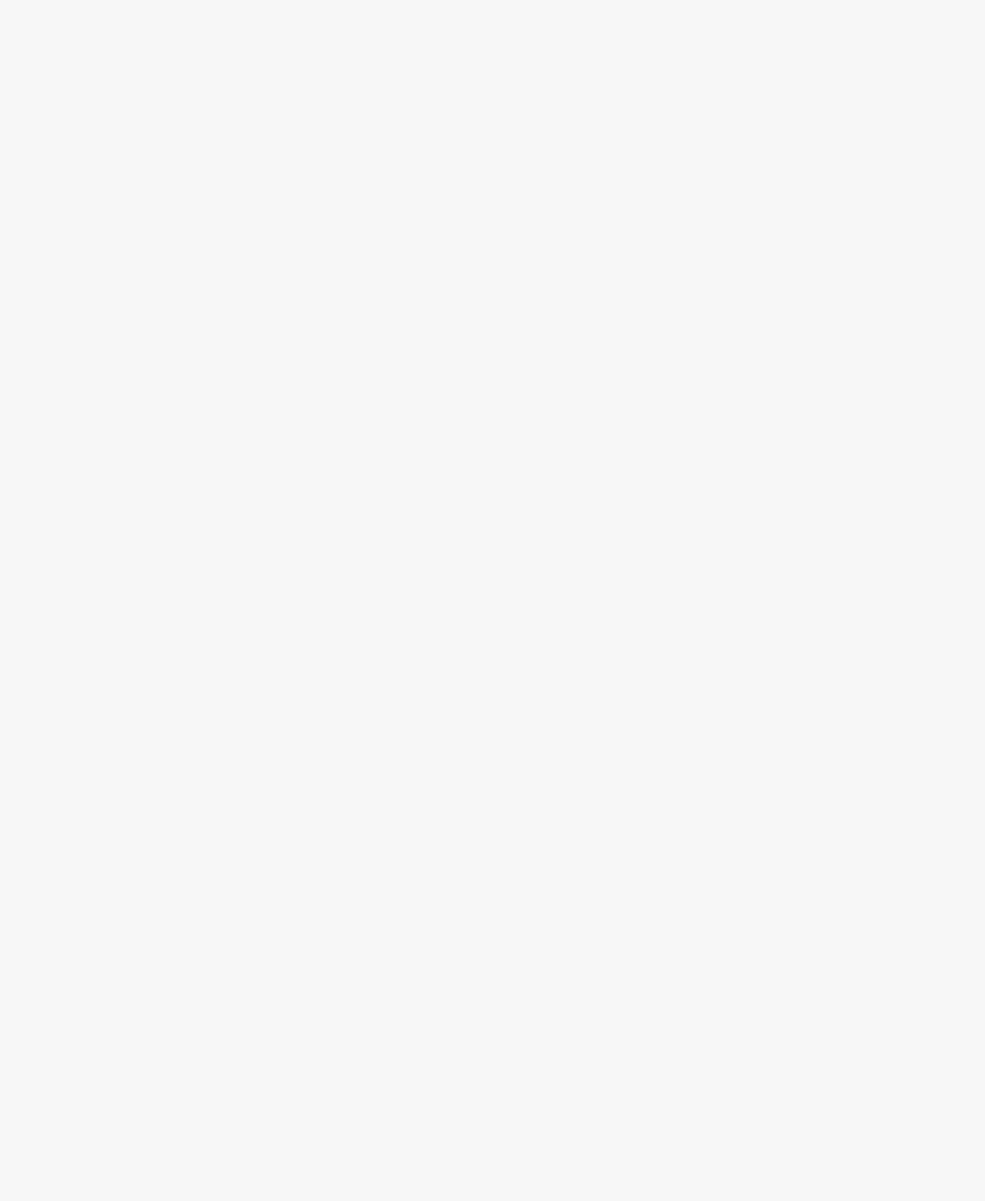
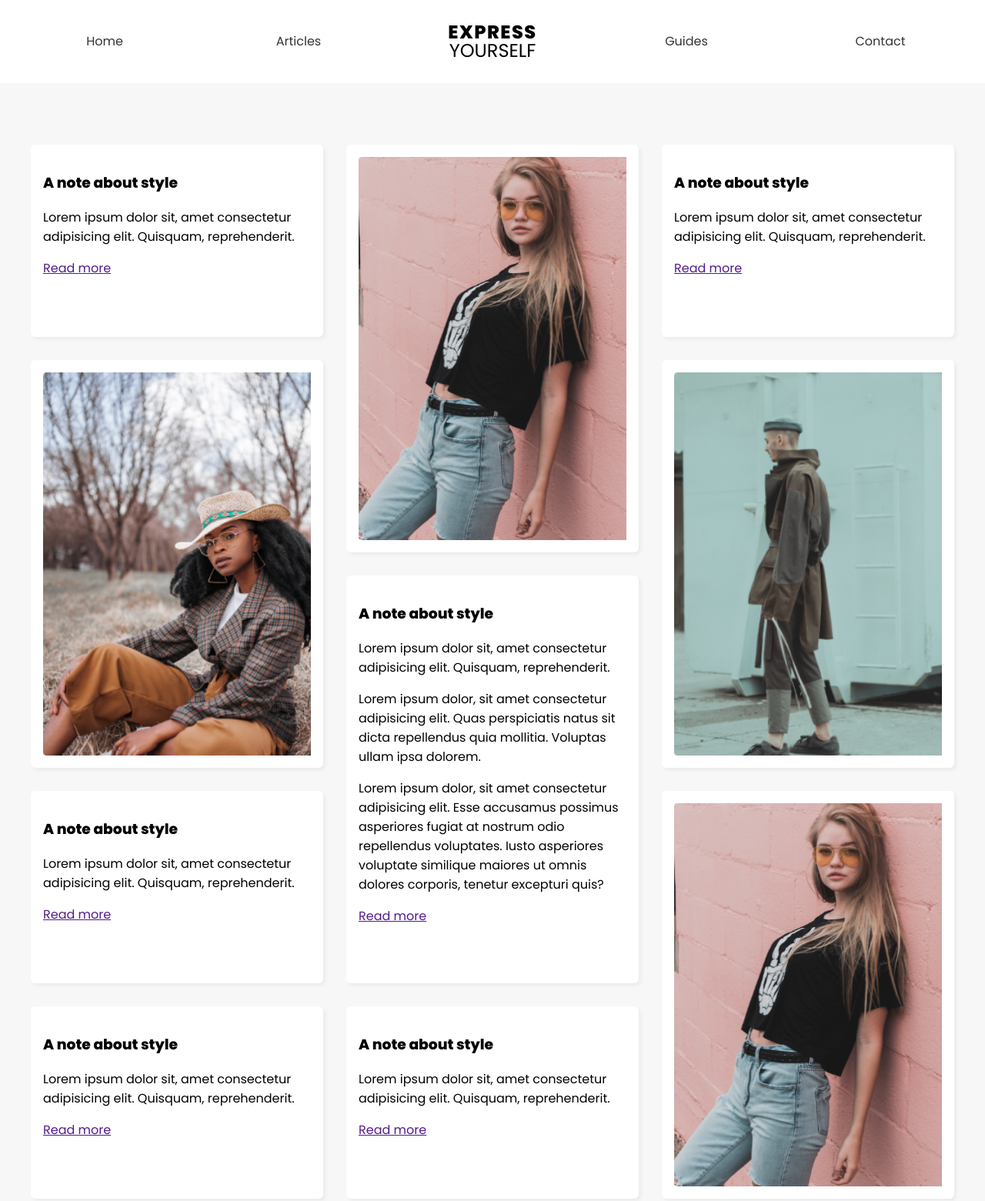
Before and after one commit to KieranWebDev/Grid-practice, a plain HTML site: page 4 - masonry/index.html in a window 1280 px wide. Shown: the whole page at 77% size. Before the commit the page ends 800 px from the top, so only its background shows below. Drawn offline with Linux system fonts and the light colour scheme.

Commit message:
tutorial 4 complete

```diff
--- a/4 - masonry/index.html
+++ b/4 - masonry/index.html
@@ -1,12 +1,75 @@
 <html lang="en">
+
 <head>
   <meta charset="UTF-8">
   <meta http-equiv="X-UA-Compatible" content="IE=edge">
   <meta name="viewport" content="width=device-width, initial-scale=1.0">
+  <link rel="stylesheet" href="styles.css">
   <title>Masonry Style Layout</title>
-  <link rel="stylesheet" href="styles.css">
 </head>
+
 <body>
+  <header>
+    <nav>
+      <a href="/">Home</a>
+      <a href="/">Articles</a>
+      <h1>
+        <div>Express</div>
+        <div>Yourself</div>
+      </h1>
+      <a href="/">Guides</a>
+      <a href="/">Contact</a>
+    </nav>
+  </header>
+  <main>
+    <div class="short">
+      <h3>A note about style</h3>
+      <p>Lorem ipsum dolor sit, amet consectetur adipisicing elit. Quisquam, reprehenderit.</p>
+      <a href="">Read more</a>
+    </div>
+    <div class="tall">
+      <img src="img/1.png" alt="model">
+    </div>
+    <div class="short">
+      <h3>A note about style</h3>
+      <p>Lorem ipsum dolor sit, amet consectetur adipisicing elit. Quisquam, reprehenderit.</p>
+      <a href="">Read more</a>
+    </div>
+    <div class="tall">
+      <img src="img/2.png" alt="model">
+    </div>
+    <div class="tall">
+      <img src="img/3.png" alt="model">
+    </div>
+    <div class="tall">
+      <h3>A note about style</h3>
+      <p>Lorem ipsum dolor sit, amet consectetur adipisicing elit. Quisquam, reprehenderit.</p>
+      <p>Lorem ipsum dolor, sit amet consectetur adipisicing elit. Quas perspiciatis natus sit dicta repellendus quia
+        mollitia. Voluptas ullam ipsa dolorem.</p>
+      <p>Lorem ipsum dolor, sit amet consectetur adipisicing elit. Esse accusamus possimus asperiores fugiat at nostrum
+        odio repellendus voluptates. Iusto asperiores voluptate similique maiores ut omnis dolores corporis, tenetur
+        excepturi quis?</p>
+      <a href="">Read more</a>
+    </div>
+    <div class="short">
+      <h3>A note about style</h3>
+      <p>Lorem ipsum dolor sit, amet consectetur adipisicing elit. Quisquam, reprehenderit.</p>
+      <a href="">Read more</a>
+    </div>
+    <div class="tall">
+      <img src="img/1.png" alt="model">
+    </div>
+    <div class="short">
+      <h3>A note about style</h3>
+      <p>Lorem ipsum dolor sit, amet consectetur adipisicing elit. Quisquam, reprehenderit.</p>
+      <a href="">Read more</a>
+    </div>
+    <div class="short">
+      <h3>A note about style</h3>
+      <p>Lorem ipsum dolor sit, amet consectetur adipisicing elit. Quisquam, reprehenderit.</p>
+      <a href="">Read more</a>
+    </div>
+  </main>
+</body>
 
-</body>
 </html>
--- a/4 - masonry/styles.css
+++ b/4 - masonry/styles.css
@@ -2,6 +2,81 @@
 
 body {
   margin: 0;
-  font-family: "Poppins";
+  font-family: 'Poppins';
   background: #f7f7f7;
 }
+
+header {
+  background: #fff;
+  padding: 10px;
+}
+nav {
+  max-width: 1400px;
+  margin: 0 auto;
+  display: grid;
+  grid-template-columns: repeat(5, 1fr);
+  align-items: center;
+  text-align: center;
+}
+nav a {
+  text-decoration: none;
+  color: #333;
+}
+nav h1 {
+  text-transform: uppercase;
+  line-height: 1em;
+}
+nav h1 div:first-child {
+  font-weight: 800;
+  letter-spacing: 1.5px;
+}
+nav h1 div:last-child {
+  font-weight: 400;
+}
+main {
+  max-width: 1200px;
+  margin: 60px auto;
+  padding: 20px;
+  display: grid;
+  grid-template-columns: 1fr 1fr 1fr;
+  grid-auto-rows: 250px;
+  gap: 30px;
+}
+main div {
+  overflow: hidden;
+  background: #fff;
+  border-radius: 6px;
+  border: 16px solid #fff;
+  box-shadow: 3px 3px 5px rgba(0, 0, 0, 0.05);
+}
+main img {
+  min-width: 100%;
+  height: 100%;
+}
+main .short {
+  grid-row: span 1;
+}
+main .tall {
+  grid-row: span 2;
+}
+
+@media screen and (max-width: 960px) {
+  main {
+    grid-template-columns: 1fr 1fr;
+  }
+}
+
+@media screen and (max-width: 620px) {
+  main {
+    grid-template-columns: 1fr;
+    max-width: 400px;
+    margin-top: 20px;
+  }
+  nav {
+    grid-template-columns: repeat(4, 1fr);
+  }
+  nav h1 {
+    grid-column: 1 / span 4;
+    grid-row: 1;
+  }
+}
```
